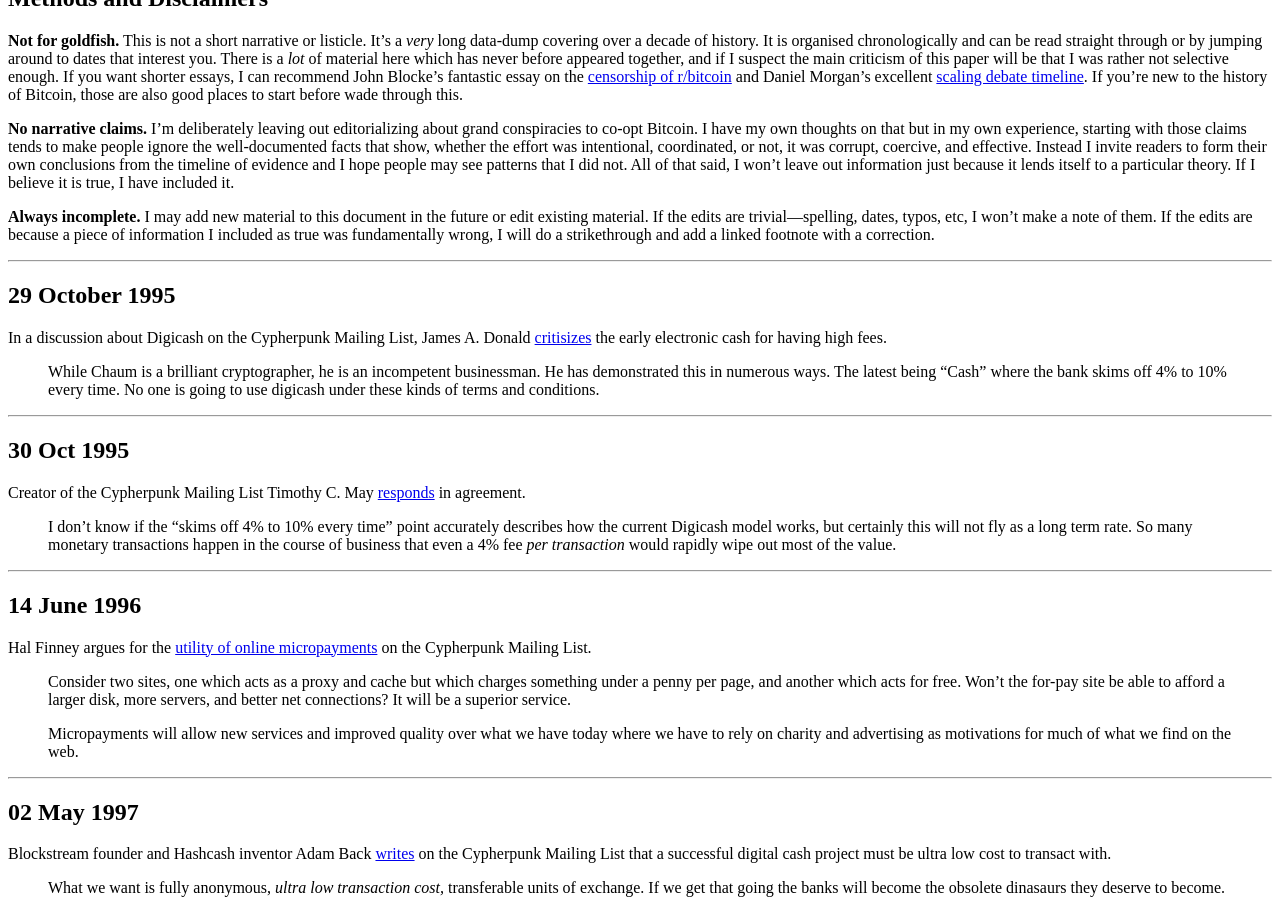
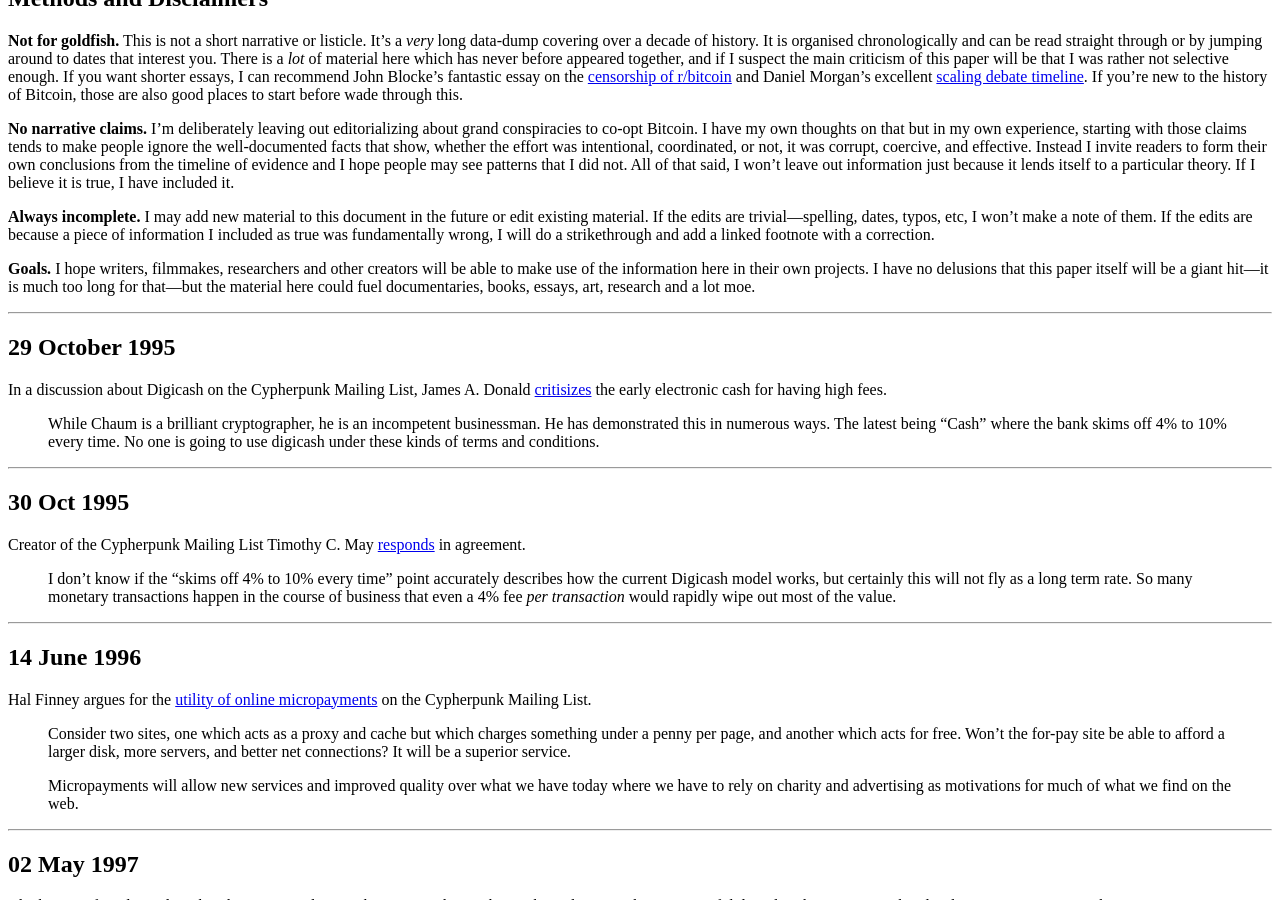
Before and after one commit to derykmakgill/website, a Jekyll site: the page built from testbtc.md, in a window 1280 px wide and 900 px high, scrolled down 360 px. Built offline with Jekyll 4.4.1, drawn with Linux system fonts in a browser that asks for light colours; a script that is not in the unit is left out.

Commit message:
Update testbtc.md

```diff
--- a/testbtc.md
+++ b/testbtc.md
@@ -18,6 +18,8 @@
 **No narrative claims.** I'm deliberately leaving out editorializing about grand conspiracies to co-opt Bitcoin. I have my own thoughts on that but in my own experience, starting with those claims tends to make people ignore the well-documented facts that show, whether the effort was intentional, coordinated, or not, it was corrupt, coercive, and effective. Instead I invite readers to form their own conclusions from the timeline of evidence and I hope people may see patterns that I did not. All of that said, I won't leave out information just because it lends itself to a particular theory. If I believe it is true, I have included it.
 
 **Always incomplete.** I may add new material to this document in the future or edit existing material. If the edits are trivial—spelling, dates, typos, etc, I won't make a note of them. If the edits are because a piece of information I included as true was fundamentally wrong, I will do a strikethrough and add a linked footnote with a correction.
+
+**Goals.** I hope writers, filmmakes, researchers and other creators will be able to make use of the information here in their own projects. I have no delusions that this paper itself will be a giant hit—it is much too long for that—but the material here could fuel documentaries, books, essays, art, research and a lot moe.
 
 ---
 
```
